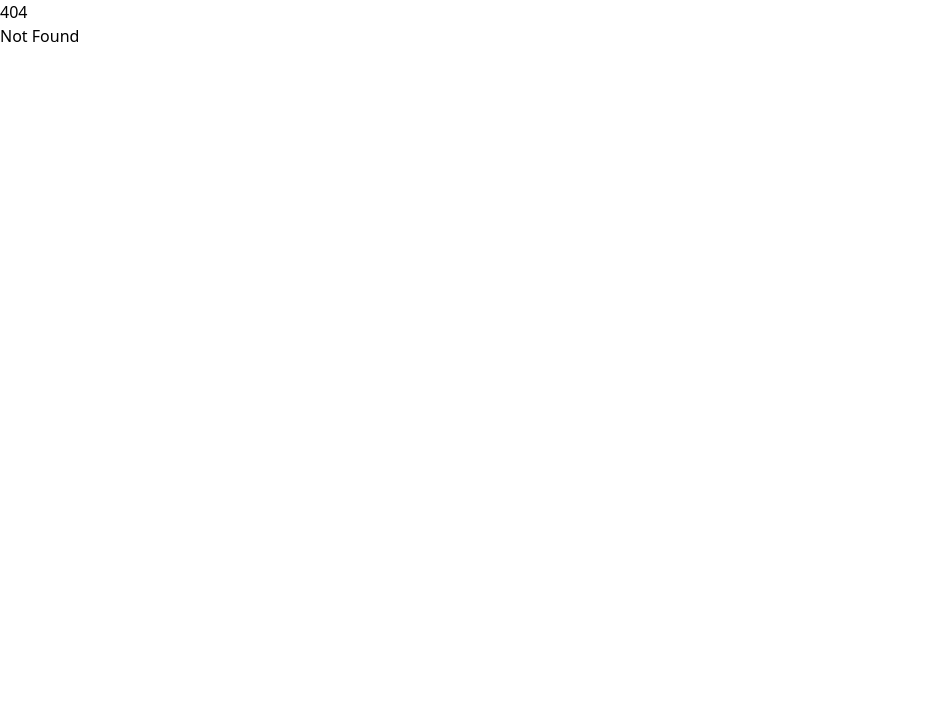
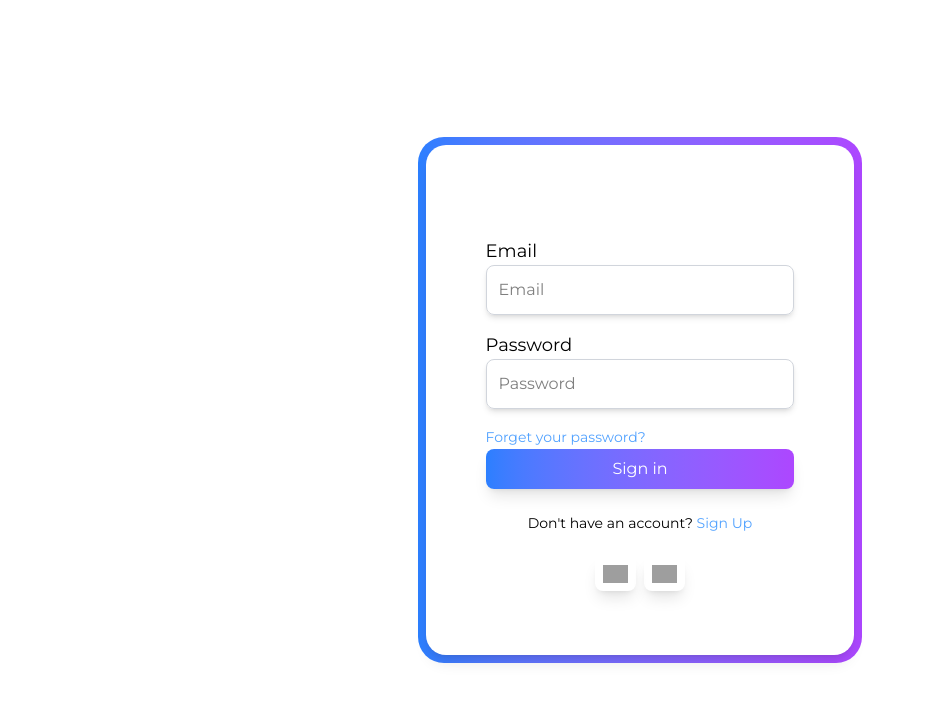
Before and after one commit to Valhalla-Development/PM2Pilot, a SvelteKit app: page /login in a window 1280 px wide. Before the commit this address had no page. Shown: the top 702 px of the page, without its empty margins (0-925 px from the left). Built offline with nearby package versions, Linux system fonts and the light colour scheme; grey boxes are pictures that could not be loaded.

Commit message:
✨ (login page.svelte): create a new login page component with form for email and password input, sign in button, and third-party authentication options.

```diff
--- /dev/null
+++ b/src/routes/login/+page.svelte
@@ -0,0 +1,63 @@
+<div class="flex font-['Montserrat'] items-center justify-center">
+    <div class="h-screen w-screen flex justify-center items-center dark:bg-gray-900">
+        <div class="grid gap-8">
+            <div id="back-div" class="bg-gradient-to-r from-blue-500 to-purple-500 rounded-[26px] m-4">
+                <div class="border-[20px] border-transparent rounded-[20px] dark:bg-gray-900 bg-white shadow-lg xl:p-10 2xl:p-10 lg:p-10 md:p-10 sm:p-2 m-2">
+
+                    <form action="#" method="post" class="space-y-4 pt-8">
+                        <div>
+                            <label for="email" class="mb-2 dark:text-gray-400 text-lg">Email</label>
+                            <input
+                                id="email"
+                                class="border p-3 dark:bg-indigo-700 dark:text-gray-300 dark:border-gray-700 shadow-md placeholder:text-base focus:scale-105 ease-in-out duration-300 border-gray-300 rounded-lg w-full"
+                                type="email"
+                                placeholder="Email"
+                                required
+                            />
+                        </div>
+                        <div>
+                            <label for="password" class="mb-2 dark:text-gray-400 text-lg">Password</label>
+                            <input
+                                id="password"
+                                class="border p-3 shadow-md dark:bg-indigo-700 dark:text-gray-300 dark:border-gray-700 placeholder:text-base focus:scale-105 ease-in-out duration-300 border-gray-300 rounded-lg w-full"
+                                type="password"
+                                placeholder="Password"
+                                required
+                            />
+                        </div>
+                        <a class="group text-blue-400 transition-all duration-100 ease-in-out" href="#">
+                            <span class="bg-left-bottom bg-gradient-to-r text-sm from-blue-400 to-blue-400 bg-[length:0%_2px] bg-no-repeat group-hover:bg-[length:100%_2px] transition-all duration-500 ease-out">
+                                Forget your password?
+                            </span>
+                        </a>
+                        <button
+                            class="bg-gradient-to-r dark:text-gray-300 from-blue-500 to-purple-500 shadow-lg p-2 text-white rounded-lg w-full hover:scale-105 hover:from-purple-500 hover:to-blue-500 transition duration-300 ease-in-out"
+                            type="submit"
+                        >
+                            Sign in
+                        </button>
+                    </form>
+                    <div class="flex flex-col mt-6 items-center justify-center text-sm">
+                        <h3 class="dark:text-gray-300">
+                            Don't have an account?
+                            <a class="group text-blue-400 transition-all duration-100 ease-in-out" href="#">
+                                <span class="bg-left-bottom bg-gradient-to-r from-blue-400 to-blue-400 bg-[length:0%_2px] bg-no-repeat group-hover:bg-[length:100%_2px] transition-all duration-500 ease-out">
+                                    Sign Up
+                                </span>
+                            </a>
+                        </h3>
+                    </div>
+                    <!-- Third Party Authentication Options -->
+                    <div id="third-party-auth" class="flex items-center justify-center mt-5 flex-wrap">
+                        <button type="button" class="hover:scale-125 ease-in-out duration-300 shadow-lg p-2 rounded-lg m-1">
+                            <img class="max-w-[25px]" src="https://ucarecdn.com/95eebb9c-85cf-4d12-942f-3c40d7044dc6/" alt="Discord" />
+                        </button>
+                        <button type="button" class="hover:scale-125 ease-in-out duration-300 shadow-lg p-2 rounded-lg m-1">
+                            <img class="max-w-[25px] filter dark:invert" src="https://ucarecdn.com/be5b0ffd-85e8-4639-83a6-5162dfa15a16/" alt="Github" />
+                        </button>
+                    </div>
+                </div>
+            </div>
+        </div>
+    </div>
+</div>
```
